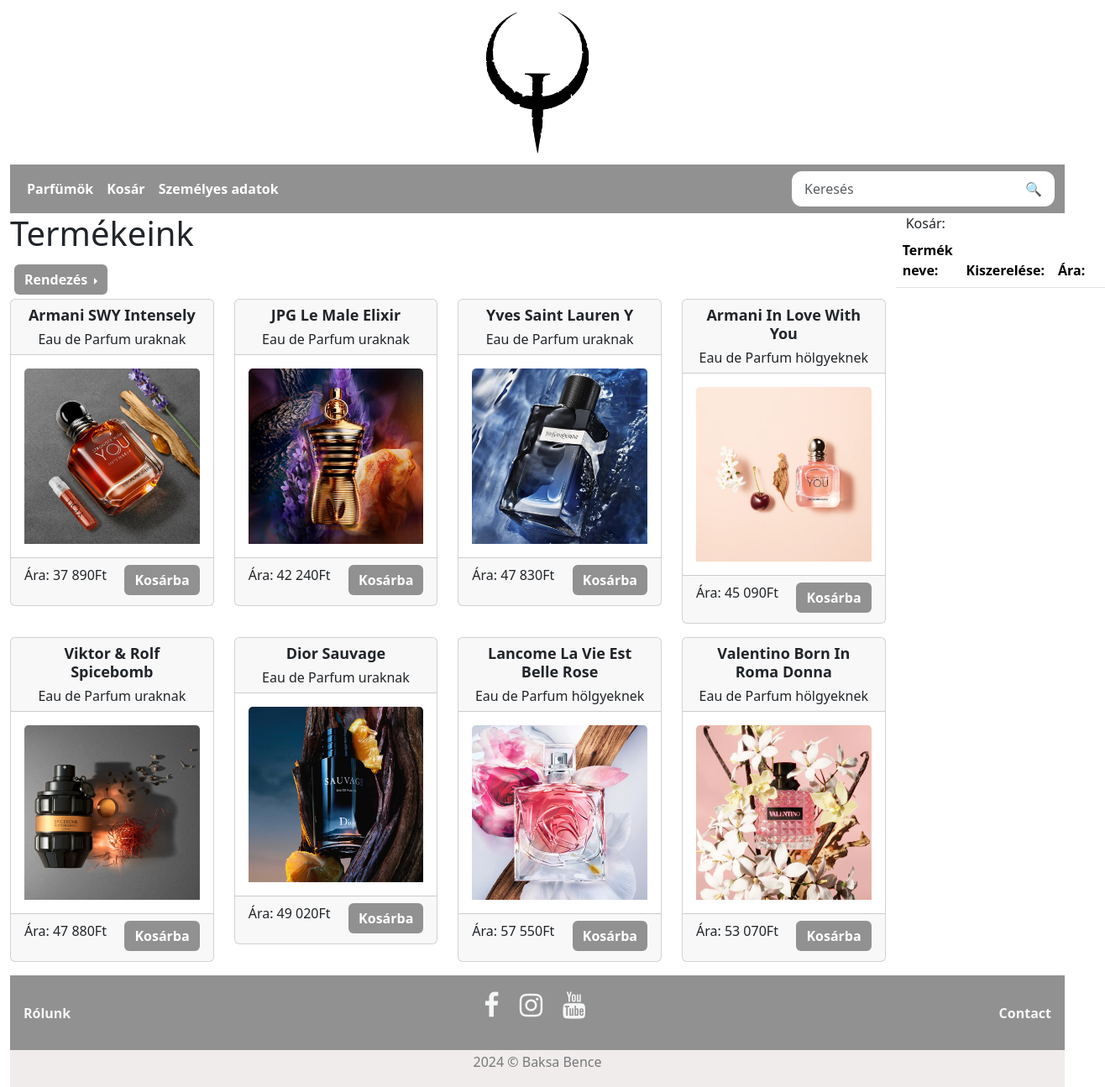
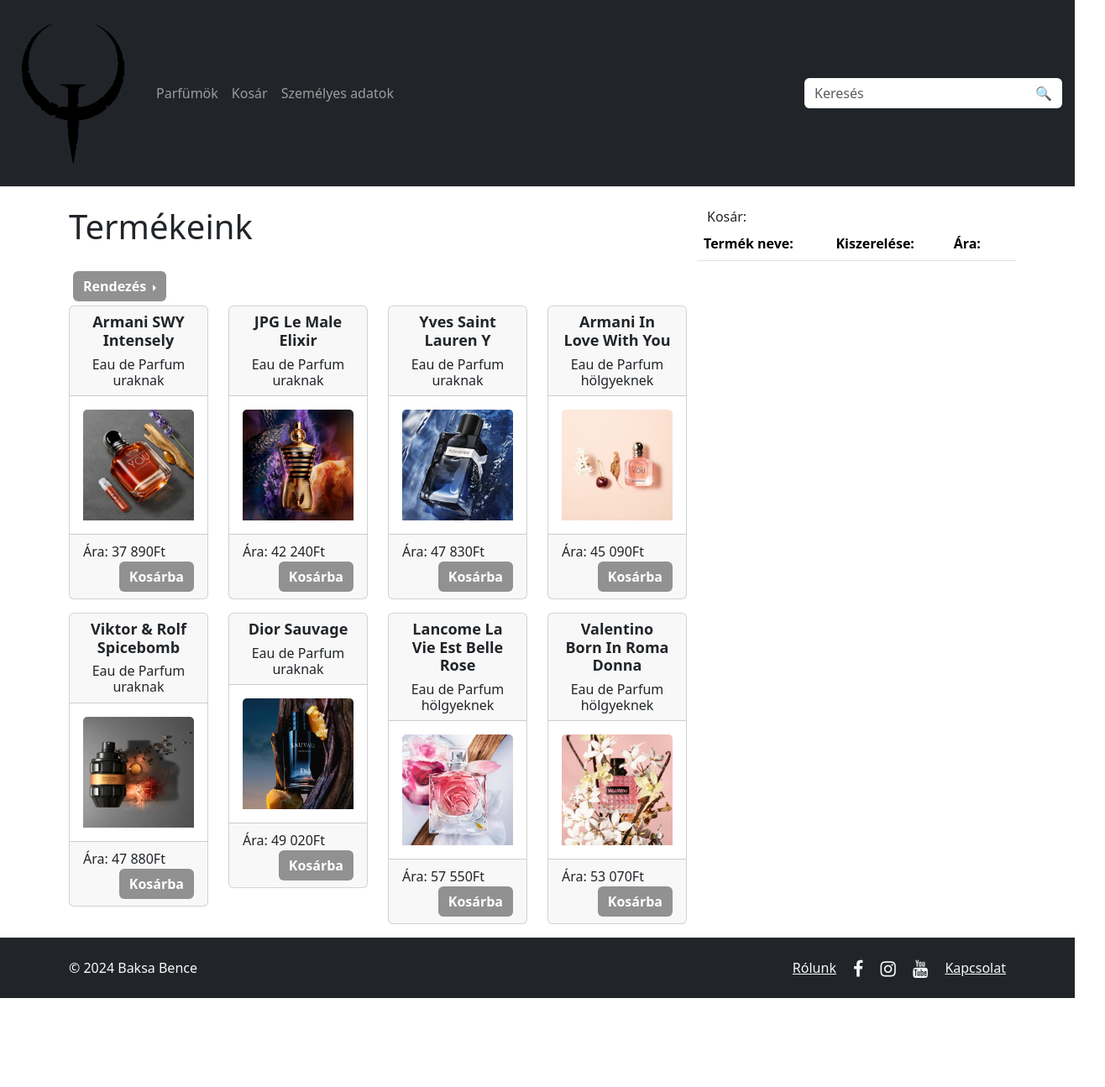
Before and after one commit to baksabence/onallo_webaruhaz_js, a plain HTML site: page index.html in a window 1280 px wide. Shown: the whole page at 84% size, 1316 px wide, since content can reach past the window. After the commit the page ends 1189 px from the top, so only its background shows below. Drawn offline with nearby package versions, Linux system fonts and the light colour scheme.

Commit message:
fooldal formazasok

```diff
--- a/htmlOsszeallit.js
+++ b/htmlOsszeallit.js
@@ -1,16 +1,15 @@
 
-export function hmtlCardLetrehoz(lista){
-    let txt = `<div class='row'>`
-    for(let index = 0; index < lista.length; index++){
-        txt +=
-        `
-        <div class="col-3 mb-3">
-            <div class="card" >
+export function hmtlCardLetrehoz(lista) {
+    let txt = `<div class='row'>`;
+
+    for (let index = 0; index < lista.length; index++) {
+        txt += `
+            <div class="col-lg-3 col-md-4 col-sm-6 mb-3">
+                <div class="card">
                     <div class="card-header">
                         <h1 class="card-title">${lista[index].termekNeve}</h1>
                         <h2 class="card-text">${lista[index].termekTipusa}</h2>
                     </div>
-
                     <div class="card-body">
                         <img class="card-img-top" src="${lista[index].termekKepe}" alt="parfum">
                     </div>
@@ -21,7 +20,8 @@
             </div>
         `;
     }
-    txt += "</div>";
+
+    txt += `</div>`;
     return txt;
 }
 
--- a/index.html
+++ b/index.html
@@ -6,65 +6,49 @@
     <meta name="description" content="webaruhaz">
     <meta name="keywords" content="webaruhaz">
     <meta name="author" content="Baksa Bence">
+    <title>Baksa Bence Webshop</title>
+    <script type="module" src="main.js"></script>
     <link rel="stylesheet" href="style.css">
-    <script src="https://ajax.googleapis.com/ajax/libs/jquery/3.7.1/jquery.min.js"></script>
     <link href="https://cdn.jsdelivr.net/npm/bootstrap@5.3.3/dist/css/bootstrap.min.css" rel="stylesheet">
-    <script src="https://cdn.jsdelivr.net/npm/bootstrap@5.3.3/dist/js/bootstrap.bundle.min.js"></script>
-
-
     <link rel="stylesheet" href="https://cdnjs.cloudflare.com/ajax/libs/font-awesome/4.7.0/css/font-awesome.min.css">
-
-
-
-    <script type="module" src="main.js"></script>
-    <title>Baksa Bence Webshop</title>
 </head>
 <body>
-    <main class="container-fluid">
-
-      <header class="col-md-12">
+    <header>
+        <nav class="navbar navbar-expand-lg navbar-dark bg-dark">
+            <div class="container-fluid">
+                <a class="navbar-brand" href="#">
                     <img src="kepek/lux1.jpg" alt="logo" class="logo">
-      </header>
-
-      <div class="navigacio">
-
-          <nav class="navbar navbar-expand-md col-md-12">
-            <div class="container-fluid ">
-
-              <div class="collapse navbar-collapse" id="mynavbar">
-                <ul class="navbar-nav me-auto">
+                </a>
+                <button class="navbar-toggler" type="button" data-bs-toggle="collapse" data-bs-target="#navbarSupportedContent" aria-controls="navbarSupportedContent" aria-expanded="false" aria-label="Toggle navigation">
+                    <span class="navbar-toggler-icon"></span>
+                </button>
+                <div class="collapse navbar-collapse" id="navbarSupportedContent">
+                    <ul class="navbar-nav me-auto mb-2 mb-lg-0">
                         <li class="nav-item">
                             <a class="nav-link" href="index.html">Parfümök</a>
                         </li>
                         <li class="nav-item">
-                    <a class="nav-link" href="javascript:void(0)">Kosár</a>
+                            <a class="nav-link" href="#">Kosár</a>
                         </li>
                         <li class="nav-item">
-                    <a class="nav-link" href="javascript:void(0)">Személyes adatok</a>
+                            <a class="nav-link" href="#">Személyes adatok</a>
                         </li>
                     </ul>
-
-
-
                     <div class="kereses">
                     <form class="d-flex">
-                    <input class="form-control me-2" type="text" placeholder="Keresés">
-                    <button class="btn btn-primary" type="button">🔍</button>
+                        <input class="form-control me-2" type="search" placeholder="Keresés" aria-label="Keresés">
+                        <button class="btn btn-primary" type="submit">🔍</button>
                     </form>
                 </div>
               </div>
             </div>
         </nav>
-        </div>
+    </header>
 
-
-
-
+    <main class="container mt-4">
         <div class="row">
-        <article class="col-md-10">
-
-
-          <h1>Termékeink</h1>
+            <article class="col-lg-8">
+                <h1 class="mb-4">Termékeink</h1>
                 <div class="dropdown dropend">
                   <button type="button" class="btn btn-primary dropdown-toggle" data-bs-toggle="dropdown">
                     Rendezés
@@ -75,39 +59,33 @@
                   </ul>
                 </div>
                 <div class="kartyak">
-
                 </div>
             </article>
-
-      <aside class=" col-md-2">
+            <aside class="col-lg-4">
                 <div class="kosar">
-
                 </div>
             </aside>
+        </div>
+    </main>
 
+    <footer class="bg-dark text-light py-4">
+        <div class="container">
+            <div class="row">
+                <div class="col-md-6">
+                    <p class="mb-0">&copy; 2024 Baksa Bence</p>
                 </div>
-
-
-
-      <footer>
-        <div class="footer-container">
-          <a class="link footer-left" href="index.html">Rólunk</a>
-          <div class="footer-icons">
-            <ul>
-              <li><a href="https://www.facebook.com/bence.baksa.14" target="_blank"><i class="fa fa-facebook fa-2x"></i></a></li>
-              <li><a href="https://www.instagram.com/bksabnce_6/" target="_blank"><i class="fa fa-instagram fa-2x"></i></a></li>
-              <li><a href="https://www.youtube.com/@baksabence/" target="_blank"><i class="fa fa-youtube fa-2x"></i></a></li>
-          </ul>
+                <div class="col-md-6 text-end">
+                    <a href="#" class="text-light me-3">Rólunk</a>
+                    <a href="#" class="text-light me-3"><i class="fa fa-facebook fa-lg"></i></a>
+                    <a href="#" class="text-light me-3"><i class="fa fa-instagram fa-lg"></i></a>
+                    <a href="#" class="text-light me-3"><i class="fa fa-youtube fa-lg"></i></a>
+                    <a href="#" class="text-light">Kapcsolat</a>
                 </div>
-          <a class="link footer-right" href="index.html">Contact</a>
             </div>
-
-      <div class="copyright">
-        <p style="color: #767879;">
-          2024 &copy Baksa Bence
-        </p>
         </div>
     </footer>
-    </main>
+
+    <script src="https://ajax.googleapis.com/ajax/libs/jquery/3.7.1/jquery.min.js"></script>
+    <script src="https://cdn.jsdelivr.net/npm/bootstrap@5.3.3/dist/js/bootstrap.bundle.min.js"></script>
 </body>
 </html>
--- a/style.css
+++ b/style.css
@@ -46,14 +46,11 @@
 
 .kereses button:hover{
     background-color: #45405f;
-    transition: 1.3s;
+    transition: 0.7s;
 }
 
 
 .footer-container {
-    display: flex;
-    justify-content: space-between;
-    align-items: center;
     padding: 20px 16px;
     background-color: rgb(145, 145, 145);
   }
@@ -70,7 +67,6 @@
 }
 
 .footer-container ul {
-    display: flex;
     padding: 0;
     gap: 24px;
     list-style-type: none;
@@ -120,7 +116,7 @@
     color: #333;
     padding: 15px;
     border-bottom: 1px solid #dee2e6;
-    border-radius: 10px;
+    border-radius: 10px 10px 0 0;
 }
 
 .card-body {
```
Lines whose indentation alone changed are shown as unchanged.
